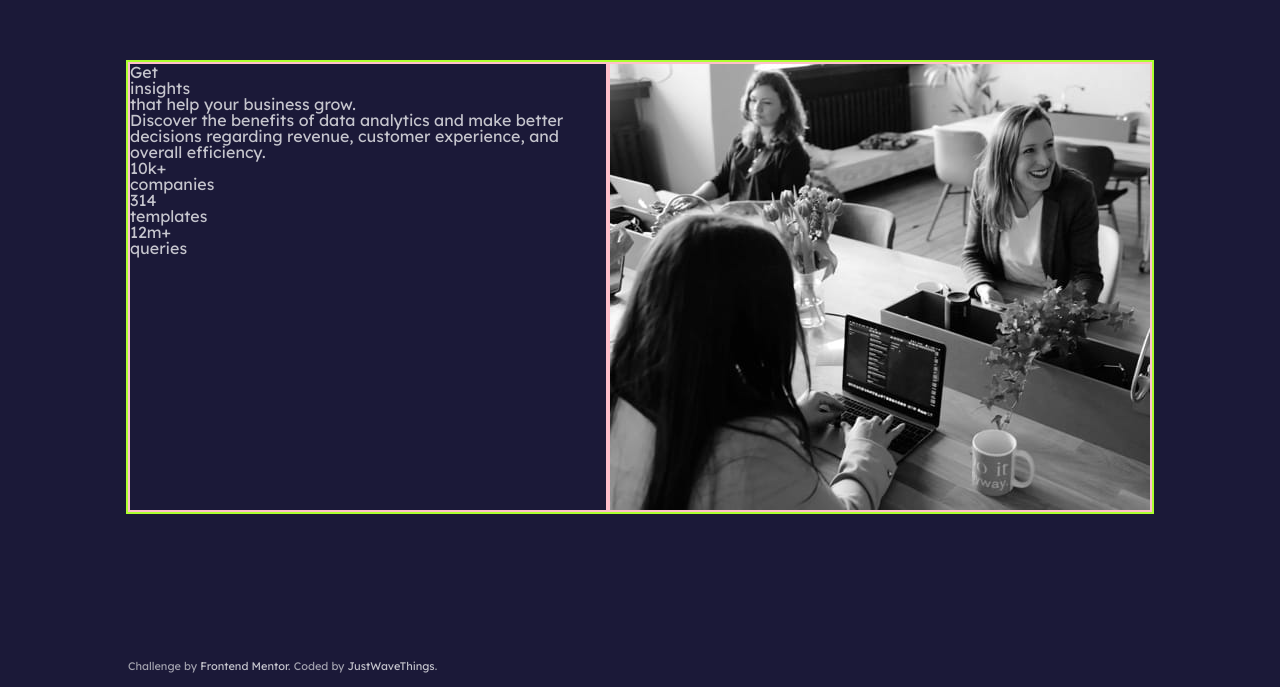
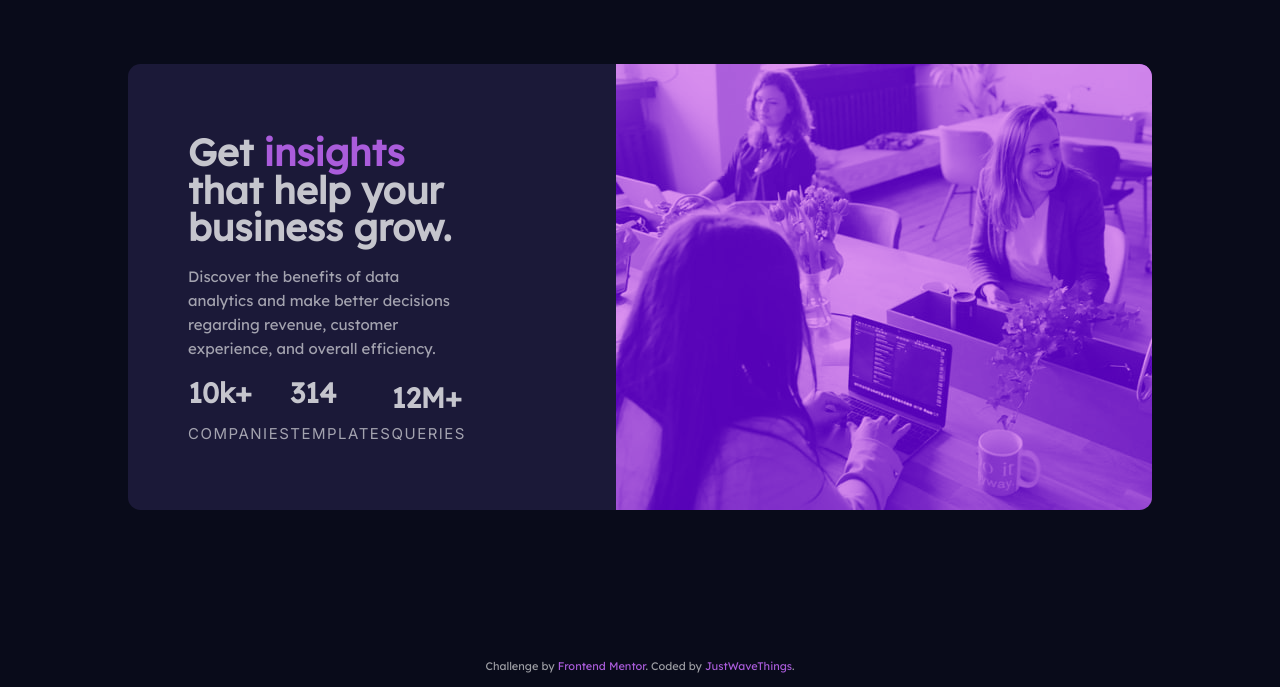
Before and after one commit to JustWaveThings/Frontend_Mentor_StatsPreviewCardChallenge, a plain HTML site: page index.html in a window 1280 px wide. Shown: the part 113-800 px from the top of the page. Drawn offline with Linux system fonts and the light colour scheme.

Commit message:
Challenge complete

```diff
--- a/index.html
+++ b/index.html
@@ -16,7 +16,13 @@
 
   <div class="container">
     <div class="left card-container">
-      <h1 class="title">Get <div class="color-emphasis">insights</div> that help your business grow.</h1>
+      <h1 class="title">
+        <p>
+          Get
+          <span class="color-emphasis">insights</span>
+          that help your business grow.
+        </p>
+      </h1>
 
       <div class="copy">
         Discover the benefits of data analytics and make better decisions regarding revenue, customer experience, and
@@ -33,14 +39,15 @@
           <div class="tag">templates</div>
         </div>
         <div class="stat-container">
-          <div class="num">12m+</div>
+          <div class="num">12M+</div>
           <div class="tag"> queries</div>
         </div>
       </div>
     </div>
     <div class="right card-container">
       <img src="images/image-header-desktop.jpg"
-        alt="Purple-hued image of women meeting around rectangular table engaging in conversation">
+        alt="Group of women meeting around table with a purple hue over the photo">
+    </div>
   </div>
   <footer>
     <div class=" attribution">
--- a/style.css
+++ b/style.css
@@ -142,46 +142,109 @@ q:after {
 table {
   border-collapse: collapse;
   border-spacing: 0;
+
 }
 
 body {
   font-family: 'Inter', sans-serif;
   font-family: 'Lexend Deca', sans-serif;
-  background-color: var(--color--Dark-desaturated-blue-card-background);
+  background-color: var(--color--Very-dark-blue-main-background);
   color: var(--color--Slightly-transparent-white-main-paragraph);
   display: flex;
   justify-content: center;
   align-items: center;
   height: 100vh;
+  font-size: 15px;
 }
 
 .container{
   display: flex;
-  justify-content: stretch;
-  align-items: stretch;
   flex-basis: 80vw;
-  border: 2px solid greenyellow;
+  border-radius: 12.5px;
+  overflow: hidden;
+
+
 }
-
 .card-container{
   display: flex;
   flex-direction: column;
-  flex: 1 1 0;
-  border: 2px solid pink;
+  justify-content: space-around;
+  align-items: center;
+  /* border: 2px solid pink; */
 }
 
+.left {
+  background-color: var(--color--Dark-desaturated-blue-card-background);
+  flex-basis: 1;
+  padding: 4em;
+  padding-right: 10em;
+}
+
+.stats-container {
+  display: flex;
+  justify-content: space-between;
+  align-items: flex-end;
+  flex-basis: 1;
+  width: 90%;
+  align-self: flex-start;
+}
+.right {
+  background-color: var(--color--Soft-violet-accent);
+  flex-basis: 1;
+}
+img {
+  mix-blend-mode: overlay;
+  opacity: 1;
+  filter: brightness(80%);
+}
+
+.title{
+  color: var(--color--Slightly-transparent-white-main-paragraph);
+  font-weight: 700;
+  font-size: 2.5em;
+  display: flex;
+  justify-content: flex-start;
+  flex-wrap: wrap;
+}
+
+.color-emphasis{
+  color: var(--color--Soft-violet-accent);
+}
+
+.copy {
+  color: var(--color--Slightly-transparent-white-stat-headings);
+  line-height: 1.6;
+
+}
+
+.num{
+  font-weight: 700;
+  font-size: 1.75rem;
+  color: var(--color--Slightly-transparent-white-main-paragraph);
+}
+
+.tag{
+  text-transform: uppercase;
+  font-family: 'Inter',
+    sans-serif;
+  font-weight: 400;
+  color: var(--color--Slightly-transparent-white-stat-headings);
+  letter-spacing: .1em;
+  margin-top: 18%;
+}
+
+
 footer {
+  align-self: center;
   position: absolute;
   bottom: 15px;
 }
-
 .attribution {
   font-size: 11px;
   text-align: center;
   color: var(--color--Slightly-transparent-white-stat-headings);
 }
-
 .attribution a {
-  color: var(--color--Slightly-transparent-white-main-paragraph);
+  color: var(--color--Soft-violet-accent);
   text-decoration: none;
 }
```
Lines whose indentation alone changed are shown as unchanged.
